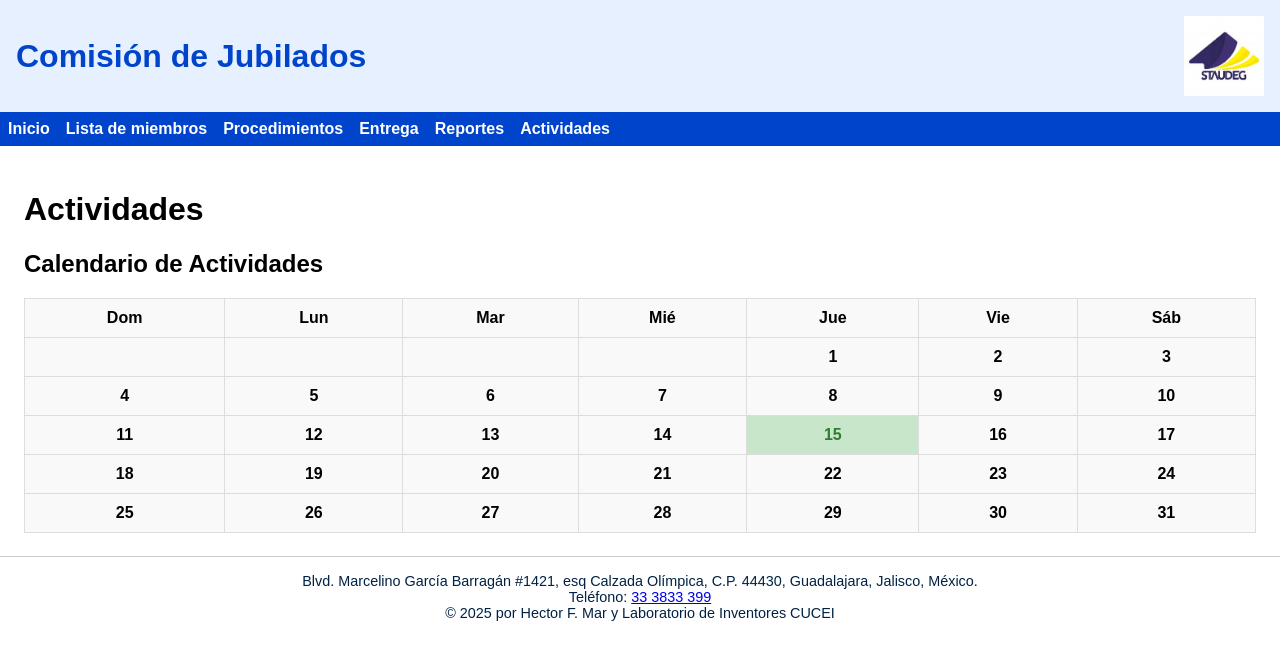
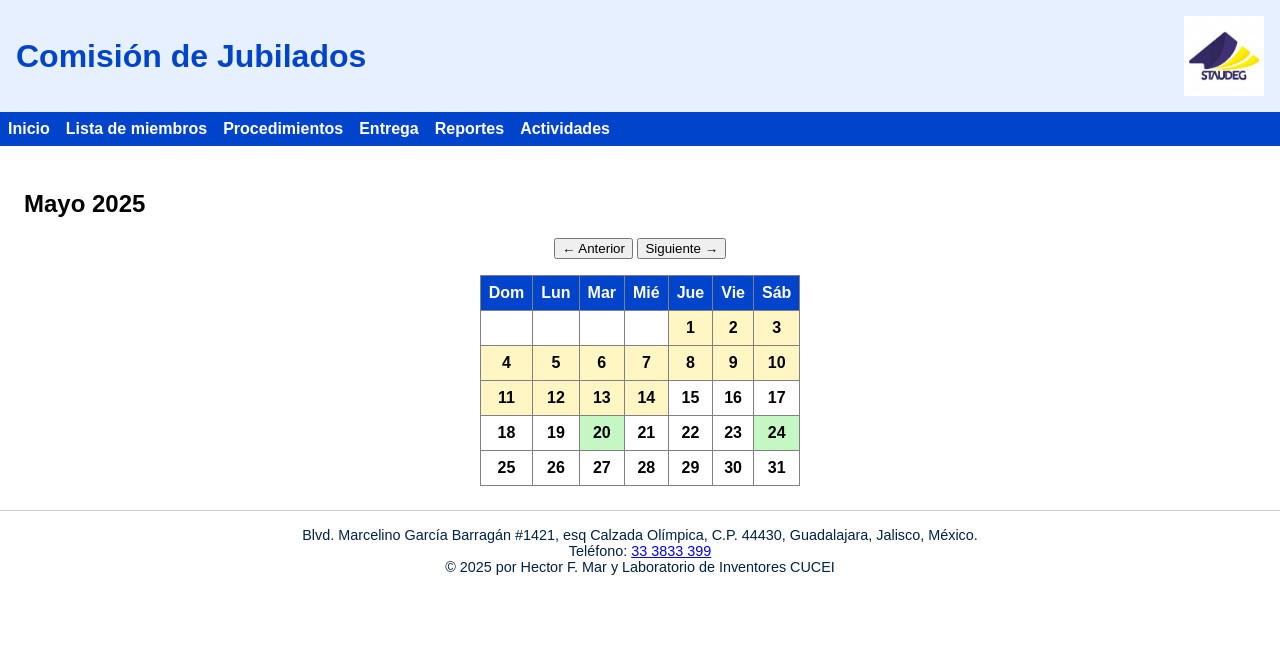
Before and after one commit to HFMD26/HFMD26.github.io, a Jekyll site: the page built from actividades.md, in a window 1280 px wide. Shown: the top 660 px of the page. Built offline with Jekyll 4.4.1, drawn with Linux system fonts in a browser that asks for light colours; some of the changed lines change nothing that is shown.

Commit message:
mejora de calendario

```diff
--- a/actividades.md
+++ b/actividades.md
@@ -1,14 +1,102 @@
 ---
 layout: default
 title: Actividades
-permalink: /actividades/
 ---
 
-# Actividades
+<h2 id="mes-anio"></h2>
+<div style="text-align: center; margin-bottom: 1rem;">
+  <button onclick="cambiarMes(-1)">← Anterior</button>
+  <button onclick="cambiarMes(1)">Siguiente →</button>
+</div>
+<table id="calendario" border="1" cellspacing="0" cellpadding="5" style="margin: 0 auto; border-collapse: collapse;"></table>
 
-<h2>Calendario de Actividades</h2>
-<div id="calendario"></div>
+<script>
+  const actividades = {
+    "2025-05-20": true,
+    "2025-05-24": true,
+    "2025-06-02": true,
+    // agrega más fechas en formato YYYY-MM-DD
+  };
 
-<!-- Este script carga el calendario -->
-<script src="/assets/js/calendario.js"></script>
-<link rel="stylesheet" href="/assets/css/calendario.css">
+  const hoy = new Date();
+  let mesActual = hoy.getMonth(); // 0 - enero
+  let anioActual = hoy.getFullYear();
+
+  const nombresMeses = ["Enero", "Febrero", "Marzo", "Abril", "Mayo", "Junio",
+                        "Julio", "Agosto", "Septiembre", "Octubre", "Noviembre", "Diciembre"];
+
+  function generarCalendario(mes, anio) {
+    const primerDia = new Date(anio, mes, 1).getDay(); // día de la semana
+    const diasMes = new Date(anio, mes + 1, 0).getDate();
+
+    const tabla = document.getElementById("calendario");
+    tabla.innerHTML = "";
+
+    const titulo = document.getElementById("mes-anio");
+    titulo.textContent = `${nombresMeses[mes]} ${anio}`;
+
+    // encabezado
+    const diasSemana = ["Dom", "Lun", "Mar", "Mié", "Jue", "Vie", "Sáb"];
+    let filaEncabezado = "<tr>";
+    for (const dia of diasSemana) {
+      filaEncabezado += `<th style="padding: 0.5rem; background: #0044cc; color: white;">${dia}</th>`;
+    }
+    filaEncabezado += "</tr>";
+    tabla.innerHTML += filaEncabezado;
+
+    let fila = "<tr>";
+    let dia = 1;
+
+    for (let i = 0; i < 7; i++) {
+      if (i < primerDia) {
+        fila += "<td></td>";
+      } else {
+        fila += pintarCelda(dia++, mes, anio);
+      }
+    }
+    fila += "</tr>";
+    tabla.innerHTML += fila;
+
+    while (dia <= diasMes) {
+      fila = "<tr>";
+      for (let i = 0; i < 7; i++) {
+        if (dia > diasMes) {
+          fila += "<td></td>";
+        } else {
+          fila += pintarCelda(dia++, mes, anio);
+        }
+      }
+      fila += "</tr>";
+      tabla.innerHTML += fila;
+    }
+  }
+
+  function pintarCelda(dia, mes, anio) {
+    const fecha = `${anio}-${String(mes + 1).padStart(2, '0')}-${String(dia).padStart(2, '0')}`;
+    let estilo = "background-color: white;";
+    const hoy = new Date();
+    const actual = new Date(anio, mes, dia);
+
+    if (actividades[fecha]) {
+      estilo = "background-color: #c4f7c4;"; // verde claro
+    } else if (actual < new Date()) {
+      estilo = "background-color: #fff6c4;"; // amarillo claro
+    }
+
+    return `<td style="${estilo} text-align:center; padding: 0.5rem;"><strong>${dia}</strong></td>`;
+  }
+
+  function cambiarMes(offset) {
+    mesActual += offset;
+    if (mesActual > 11) {
+      mesActual = 0;
+      anioActual++;
+    } else if (mesActual < 0) {
+      mesActual = 11;
+      anioActual--;
+    }
+    generarCalendario(mesActual, anioActual);
+  }
+
+  generarCalendario(mesActual, anioActual);
+</script>
```
